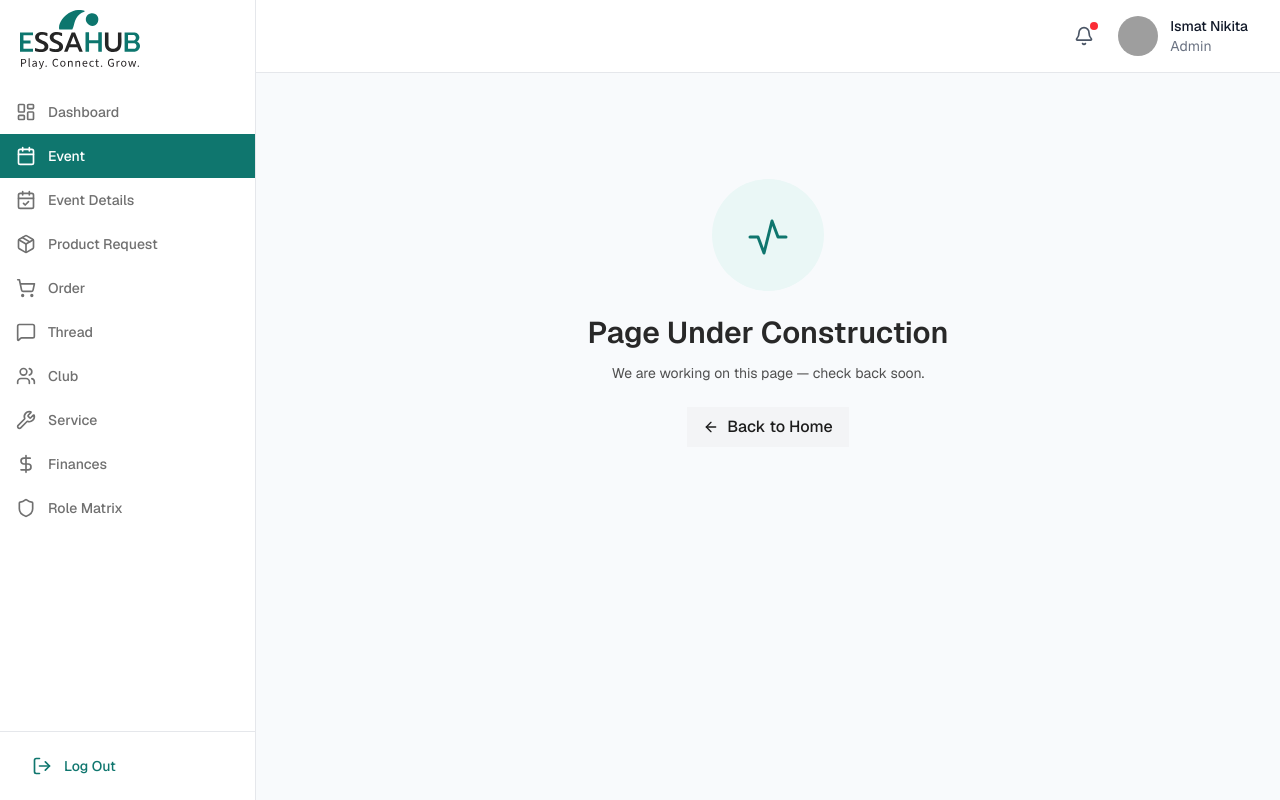
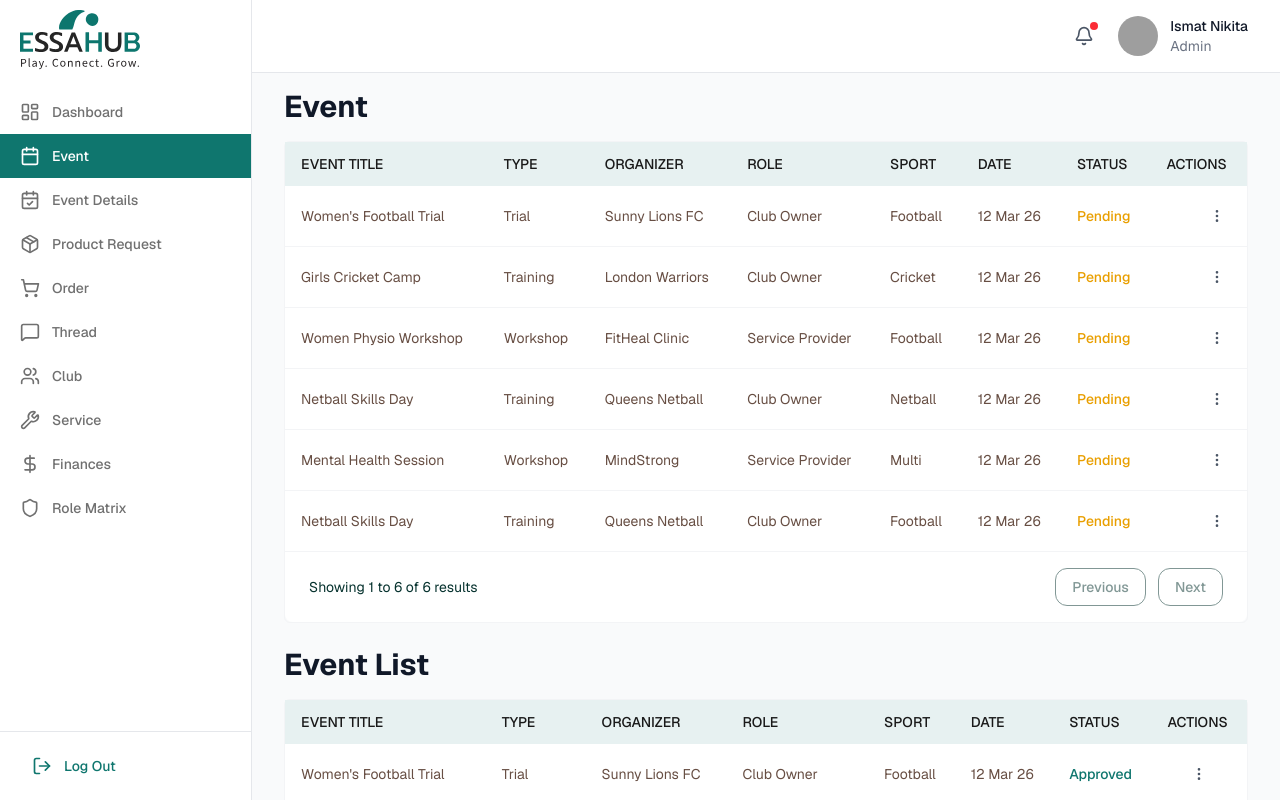
Before and after one commit to MTS-Services/soniamalik14, a React (Vite) app: page /admin/event in a window 1280 px wide. Built offline with nearby package versions, Linux system fonts and the light colour scheme; no server answers; sample sign-in values are in the browser's storage; grey boxes are pictures that could not be loaded.

Commit message:
event page added

```diff
--- a/src/components/layout/Sidebar.jsx
+++ b/src/components/layout/Sidebar.jsx
@@ -123,7 +123,7 @@ const Sidebar = ({ isOpen, onClose }) => {
             {/* Sidebar */}
             <aside className={`
                 fixed lg:static inset-y-0 left-0 z-50
-                w-64 h-screen bg-white border-r border-gray-200 flex flex-col
+                w-63 h-screen bg-white border-r border-gray-200 flex flex-col
                 transform transition-transform duration-300 ease-in-out
                 ${isOpen ? 'translate-x-0' : '-translate-x-full lg:translate-x-0'}
             `}>
@@ -134,12 +134,7 @@ const Sidebar = ({ isOpen, onClose }) => {
                 >
                     <X className="w-5 h-5 text-gray-600" />
                 </button>
-            {/* Role Title */}
-            {/* {roleTitle && (
-                <div className="px-5 py-3 border-b border-gray-100">
-                    <p className="text-xs font-medium text-gray-500 uppercase tracking-wider">{roleTitle}</p>
-                </div>
-            )} */}
+
 
             {/* Logo */}
             <div className="flex items-center px-5">
@@ -155,7 +150,7 @@ const Sidebar = ({ isOpen, onClose }) => {
                             end={item.id === 'dashboard'}
                             onClick={handleNavClick}
                             className={({ isActive }) =>
-                                `w-full flex items-center gap-3 font-medium text-sm px-4 py-3 rounded-none ${
+                                `w-full flex items-center gap-3 font-medium text-sm px-5 py-3 rounded-none ${
                                     isActive ? 'bg-btn-primary text-white' : 'text-sidebarLink hover:bg-gray-50'
                                 }`
                             }
--- a/src/components/ui/DashboardHeader.jsx
+++ b/src/components/ui/DashboardHeader.jsx
@@ -2,7 +2,7 @@ import React from 'react';
 
 const DashboardHeader = ({ title, subtitle, className = '' }) => {
   return (
-    <div className={`mb-8 ${className}`}>
+    <div className={`mb-3 lg:mb-4 ${className}`}>
       <h1 className="text-3xl font-bold text-gray-900">{title}</h1>
       {subtitle && <p className="text-sm text-gray-500 mt-1">{subtitle}</p>}
     </div>
--- a/src/components/ui/StatsCard.jsx
+++ b/src/components/ui/StatsCard.jsx
@@ -2,12 +2,12 @@ import React from 'react';
 
 const StatsCard = ({ icon, label, value, change, positive = true, className = '' }) => {
   return (
-    <div className={`rounded-lg bg-white p-6 shadow-sm ${className}`}>
+    <div className={`rounded-lg bg-white p-6 shadow-md ${className}`}>
       <div className="mb-4 flex items-center justify-between">
         <div className="flex h-10 w-10 items-center justify-center rounded-lg bg-gray-100">
           {icon}
         </div>
-        <div className={`flex items-center gap-1 text-sm ${positive ? 'text-green-600' : 'text-red-600'}`}>
+        <div className={`flex items-center gap-1 text-sm ${positive ? 'text-btn-primary' : 'text-red-600'}`}>
           <span>{change}</span>
           <svg className="h-4 w-4" fill="none" stroke="currentColor" viewBox="0 0 24 24">
             <path
--- a/src/components/ui/Table.jsx
+++ b/src/components/ui/Table.jsx
@@ -9,7 +9,7 @@ const Table = ({ columns, data, renderRow, className = '' }) => {
             {columns.map((column, index) => (
               <th
                 key={index}
-                className="text-left text-xs text-tableTh font-medium uppercase px-4 py-3"
+                className="text-left text-sm e text-tableTh font-medium uppercase px-4 py-3"
               >
                 {column}
               </th>
@@ -18,7 +18,7 @@ const Table = ({ columns, data, renderRow, className = '' }) => {
         </thead>
         <tbody className="bg-white">
           {data.map((item, index) => (
-            <tr key={index} className="border-b border-gray-100 text-tableText last:border-b-0">
+            <tr key={index} className="border-b border-gray-100 text-sm  text-tableText last:border-b-0">
               {renderRow(item, index)}
             </tr>
           ))}
--- a/src/index.css
+++ b/src/index.css
@@ -62,6 +62,7 @@
   --color-nav-bg: #fafdfd;
   --color-btn-primary: #0F766E;
   --color-btn-secondary: #15A398;
+  --color-loginInput: #B5D5D2;
   --color-card: rgb(25, 25, 25);
   --color-cta: rgb(0, 122, 255);
   --color-cta-active: rgb(0, 102, 215);
@@ -228,6 +229,17 @@
     background-color: var(--color-card);
     border: 1px solid var(--color-border-color);
   }
+
+  /* adminDashboard */
+  .dashboardPy{
+    @apply p-4 lg:py-4 lg:px-8;
+  }
+  .dashboardSpaceY{
+    @apply space-y-5 lg:space-y-6;
+  }
+  .dashboardStatsGrid{
+    @apply grid grid-cols-1 gap-3 lg:gap-6 md:grid-cols-2 lg:grid-cols-4;
+  }
 }
 
 /* ==================== */
--- /dev/null
+++ b/src/pages/dashboards/admin/event/Event.jsx
@@ -0,0 +1,236 @@
+import React, { useState } from 'react';
+import { MoreVertical } from 'lucide-react';
+import DashboardHeader from '../../../../components/ui/DashboardHeader';
+import Table from '../../../../components/ui/Table';
+import TablePagination from '../../../../components/ui/TablePagination';
+import Button from '../../../../components/ui/Button';
+
+const Event = () => {
+  const [currentEventPage, setCurrentEventPage] = useState(1);
+  const [currentEventListPage, setCurrentEventListPage] = useState(1);
+
+  const eventData = [
+    {
+      title: "Women's Football Trial",
+      type: 'Trial',
+      organizer: 'Sunny Lions FC',
+      role: 'Club Owner',
+      sport: 'Football',
+      date: '12 Mar 26',
+      status: 'Pending',
+    },
+    {
+      title: 'Girls Cricket Camp',
+      type: 'Training',
+      organizer: 'London Warriors',
+      role: 'Club Owner',
+      sport: 'Cricket',
+      date: '12 Mar 26',
+      status: 'Pending',
+    },
+    {
+      title: 'Women Physio Workshop',
+      type: 'Workshop',
+      organizer: 'FitHeal Clinic',
+      role: 'Service Provider',
+      sport: 'Football',
+      date: '12 Mar 26',
+      status: 'Pending',
+    },
+    {
+      title: 'Netball Skills Day',
+      type: 'Training',
+      organizer: 'Queens Netball',
+      role: 'Club Owner',
+      sport: 'Netball',
+      date: '12 Mar 26',
+      status: 'Pending',
+    },
+    {
+      title: 'Mental Health Session',
+      type: 'Workshop',
+      organizer: 'MindStrong',
+      role: 'Service Provider',
+      sport: 'Multi',
+      date: '12 Mar 26',
+      status: 'Pending',
+    },
+    {
+      title: 'Netball Skills Day',
+      type: 'Training',
+      organizer: 'Queens Netball',
+      role: 'Club Owner',
+      sport: 'Football',
+      date: '12 Mar 26',
+      status: 'Pending',
+    },
+  ];
+
+  const eventListData = [
+    {
+      title: "Women's Football Trial",
+      type: 'Trial',
+      organizer: 'Sunny Lions FC',
+      role: 'Club Owner',
+      sport: 'Football',
+      date: '12 Mar 26',
+      status: 'Approved',
+    },
+    {
+      title: 'Girls Cricket Camp',
+      type: 'Training',
+      organizer: 'London Warriors',
+      role: 'Club Owner',
+      sport: 'Cricket',
+      date: '12 Mar 26',
+      status: 'Approved',
+    },
+    {
+      title: 'Women Physio Workshop',
+      type: 'Workshop',
+      organizer: 'FitHeal Clinic',
+      role: 'Service Provider',
+      sport: 'Football',
+      date: '12 Mar 26',
+      status: 'Approved',
+    },
+    {
+      title: 'Netball Skills Day',
+      type: 'Training',
+      organizer: 'Queens Netball',
+      role: 'Club Owner',
+      sport: 'Netball',
+      date: '12 Mar 26',
+      status: 'Approved',
+    },
+    {
+      title: 'Mental Health Session',
+      type: 'Workshop',
+      organizer: 'MindStrong',
+      role: 'Service Provider',
+      sport: 'Multi',
+      date: '12 Mar 26',
+      status: 'Approved',
+    },
+    {
+      title: 'Netball Skills Day',
+      type: 'Training',
+      organizer: 'Queens Netball',
+      role: 'Club Owner',
+      sport: 'Football',
+      date: '12 Mar 26',
+      status: 'Approved',
+    },
+  ];
+
+  const getStatusColor = (status) => {
+    switch (status) {
+      case 'Approved':
+        return 'bg-btn-primary text-white';
+      case 'Pending':
+        return 'bg-dashboardPending text-white';
+      default:
+        return 'bg-gray-500 text-white';
+    }
+  };
+
+  const eventColumns = [
+    'Event Title',
+    'Type',
+    'Organizer',
+    'Role',
+    'Sport',
+    'Date',
+    'Status',
+    'ACTIONS',
+  ];
+
+  const renderEventRow = (event) => (
+    <>
+      <td className="px-4 py-4 text-sm">{event.title}</td>
+      <td className="px-4 py-4 text-sm">{event.type}</td>
+      <td className="px-4 py-4 text-sm">{event.organizer}</td>
+      <td className="px-4 py-4 text-sm">{event.role}</td>
+      <td className="px-4 py-4 text-sm">{event.sport}</td>
+      <td className="px-4 py-4 text-sm">{event.date}</td>
+      <td className="px-4 py-4">
+        <span
+          className="text-sm font-medium"
+          style={{ color: event.status === 'Approved' ? 'var(--color-btn-primary)' : 'var(--color-dashboardPending)' }}
+        >
+          {event.status}
+        </span>
+      </td>
+      <td className="px-4 py-4 text-right">
+        <div className="flex items-center justify-end gap-2">
+          <button className="p-1.5 hover:bg-gray-100 rounded-md transition-colors">
+            <MoreVertical className="w-4 h-4 text-gray-600" />
+          </button>
+        </div>
+      </td>
+    </>
+  );
+
+  const renderEventListRow = (event) => (
+    <>
+      <td className="px-4 py-4 ">{event.title}</td>
+      <td className="px-4 py-4 ">{event.type}</td>
+      <td className="px-4 py-4 ">{event.organizer}</td>
+      <td className="px-4 py-4 ">{event.role}</td>
+      <td className="px-4 py-4 ">{event.sport}</td>
+      <td className="px-4 py-4 ">{event.date}</td>
+      <td className="px-4 py-4">
+        <span
+          className="text-sm font-medium"
+          style={{ color: event.status === 'Approved' ? 'var(--color-btn-primary)' : 'var(--color-dashboardPending)' }}
+        >
+          {event.status}
+        </span>
+      </td>
+      <td className="px-4 py-4 text-center">
+        <div className="flex items-center justify-center gap-2">
+
+          <button className="p-1.5 hover:bg-gray-100 rounded-md transition-colors">
+            <MoreVertical className="w-4 h-4 text-gray-600" />
+          </button>
+        </div>
+      </td>
+    </>
+  );
+
+  return (
+    <div className="flex-1 overflow-auto bg-gray-50 dashboardPy dashboardSpaceY">
+      {/* Event Section */}
+      <div>
+        <DashboardHeader title="Event" />
+        <div className="border border-gray-100 rounded-md">
+          <Table columns={eventColumns} data={eventData} renderRow={renderEventRow} />
+          <TablePagination
+            currentPage={currentEventPage}
+            totalPages={1}
+            totalResults={eventData.length}
+            resultsPerPage={eventData.length}
+            onPageChange={setCurrentEventPage}
+          />
+        </div>
+      </div>
+
+      {/* Event List Section */}
+      <div>
+        <DashboardHeader title="Event List" />
+        <div className="border border-gray-100 rounded-md">
+          <Table columns={eventColumns} data={eventListData} renderRow={renderEventListRow} />
+          <TablePagination
+            currentPage={currentEventListPage}
+            totalPages={1}
+            totalResults={eventListData.length}
+            resultsPerPage={eventListData.length}
+            onPageChange={setCurrentEventListPage}
+          />
+        </div>
+      </div>
+    </div>
+  );
+};
+
+export default Event;
--- a/src/pages/public/public_login/SigninView.jsx
+++ b/src/pages/public/public_login/SigninView.jsx
@@ -47,7 +47,7 @@ const LoginView = () => {
       } else {
         setError(result.message);
       }
-    }, 500); // Small delay for better UX
+    }, 500);
   };
 
   return (
@@ -95,7 +95,7 @@ const LoginView = () => {
                 value={formData.email}
                 onChange={handleChange}
                 placeholder="admin@essahub.com"
-                className="w-full px-4 py-3 bg-white border border-[#5EA39E] rounded-lg outline-none focus:ring-2 focus:ring-btn-primary transition-all text-sm text-gray-700 placeholder-[#747474]"
+                className="w-full px-4 py-3 bg-loginInput rounded-lg outline-none focus:ring-2 focus:ring-btn-primary transition-all text-sm text-gray-700 placeholder-[#747474]"
                 required
               />
             </div>
@@ -113,7 +113,7 @@ const LoginView = () => {
                   value={formData.password}
                   onChange={handleChange}
                   placeholder="•••• •••• ••••"
-                  className="w-full px-4 py-3 pr-12 bg-white border border-[#5EA39E] rounded-lg outline-none focus:ring-2 focus:ring-btn-primary transition-all text-sm text-gray-700 placeholder-[#747474]"
+                  className="w-full px-4 py-3 pr-12 bg-loginInput rounded-lg outline-none focus:ring-2 focus:ring-btn-primary transition-all text-sm text-gray-700 placeholder-[#747474]"
                   required
                 />
                 <button
--- a/src/router/router.jsx
+++ b/src/router/router.jsx
@@ -19,9 +19,10 @@ import RequireAuth from '../components/auth/RequireAuth.jsx';
 import { ROLES } from '../context/AuthContext.jsx';
 
 // Dashboard Pages
-import AdminIndex from '../pages/dashboards/admin/AdminIndex.jsx';
 import ProviderIndex from '../pages/dashboards/provider/ProviderIndex.jsx';
 import CoachIndex from '../pages/dashboards/coach/CoachIndex.jsx';
+import Event from '../pages/dashboards/admin/event/Event.jsx';
+import AdminIndex from '../pages/dashboards/admin/adminIndex/AdminIndex.jsx';
 
 const router = createBrowserRouter(
   createRoutesFromElements(
@@ -52,7 +53,7 @@ const router = createBrowserRouter(
         }
       >
         <Route index element={<AdminIndex />} />
-        <Route path="event" element={<UnderConstruction />} />
+        <Route path="event" element={<Event />} />
         <Route path="event-details" element={<UnderConstruction />} />
         <Route path="product-request" element={<UnderConstruction />} />
         <Route path="order" element={<UnderConstruction />} />
```
Also changed, not shown: src/pages/dashboards/admin/adminIndex/AdminIndex.jsx (renamed from src/pages/dashboards/admin/AdminIndex.jsx, +9 -9 lines), public/loginPage.png (added).
